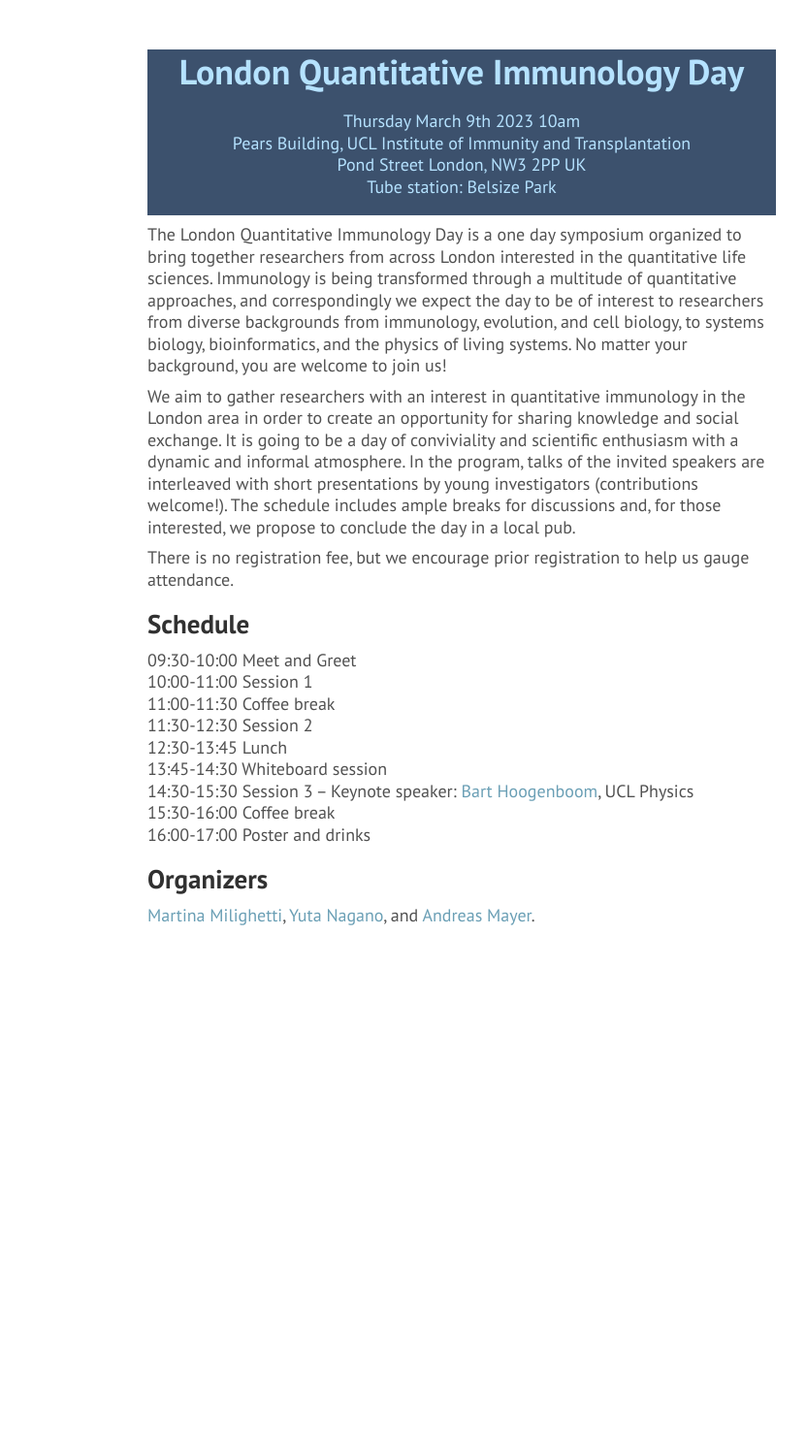
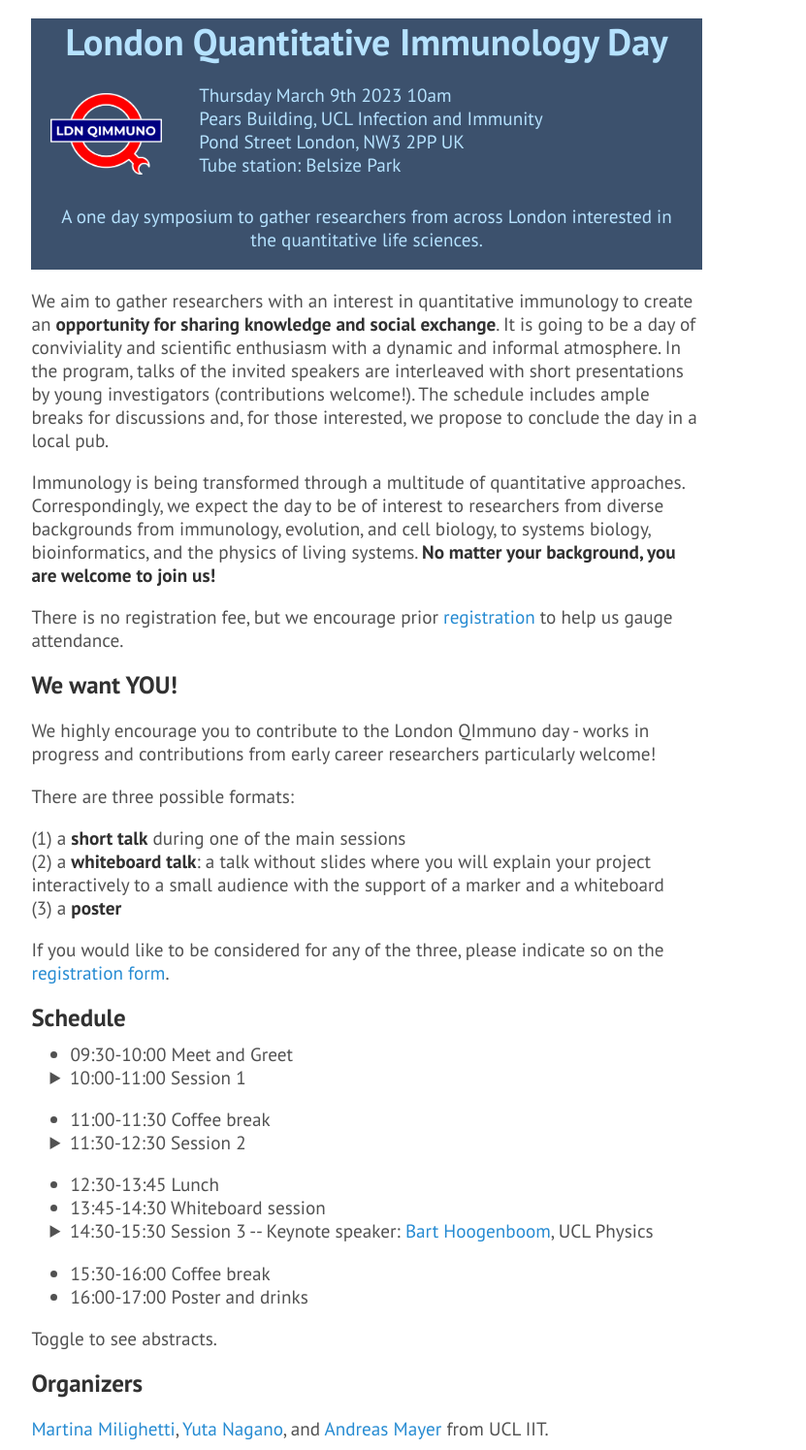
Before and after one commit to andim/andim.github.io, a Jekyll site: the page built from ldnqimmuno.md, in a window 1280 px wide. Shown: the whole page at 97% size, without its empty margins (262-1093 px from the left). Built offline with Jekyll 4.4.1, drawn with Linux system fonts in a browser that asks for light colours; nearby versions of some CDN libraries; a style sheet for code colours, icons or effects is not loaded; before the commit the page ends 992 px from its top, so only the background shows below that; some of the changed text lies outside the part shown.

Commit message:
ldnqimmuno page updated

```diff
--- a/_layouts/conf.html
+++ b/_layouts/conf.html
@@ -22,8 +22,6 @@
   <!-- CSS -->
   <link rel="stylesheet" href="/{{ site.baseurl }}public/css/poole.css">
   <link rel="stylesheet" href="/{{ site.baseurl }}public/css/syntax.css">
-  <link rel="stylesheet" href="/{{ site.baseurl }}public/css/hyde.css">
-  <link rel="stylesheet" href="/{{ site.baseurl }}public/css/andim.css">
   <link rel="stylesheet" href="https://fonts.googleapis.com/css?family=PT+Sans:400,400italic,700|Abril+Fatface">
   <!-- Make symbols from font-awesome available -->
   <link rel="stylesheet" href="https://maxcdn.bootstrapcdn.com/font-awesome/4.4.0/css/font-awesome.min.css">
@@ -40,8 +38,6 @@
 
   <body class="theme-andim">
 
-<!--     {% include sidebar.html %} -->
-
     <div class="content container">
       {{ content }}
     </div>
--- a/ldnqimmuno.md
+++ b/ldnqimmuno.md
@@ -5,37 +5,70 @@ order: 5
 ---
 
 <div class="titlebox">
-  <h1 style="color:#B5E2FF">
+  <h1>
   London Quantitative Immunology Day
   </h1>
-  <p style="margin-top:1em;padding-bottom:1em">
+  <img style="width:6em;margin-left:1em;margin-top:1em;margin-right:2em" src="../images/ldnqimmuno.png" align="left">
+  <p style="text-align:left">
     Thursday March 9th 2023 10am <br />
-    Pears Building, UCL Institute of Immunity and Transplantation <br />
+    Pears Building, UCL Infection and Immunity <br />
     Pond Street London, NW3 2PP UK  <br />
     Tube station: Belsize Park  <br />
   </p>
+  <p style="margin-top:0em;padding:1em">
+    A one day symposium to gather researchers from across London interested in the quantitative life sciences.
+  </p>
 </div>
 
+We aim to gather researchers with an interest in quantitative immunology to create an **opportunity for sharing knowledge and social exchange**. It is going to be a day of conviviality and scientific enthusiasm with a dynamic and informal atmosphere. In the program, talks of the invited speakers are interleaved with short presentations by young investigators (contributions welcome!). The schedule includes ample breaks for discussions and, for those interested, we propose to conclude the day in a local pub.
 
-The London Quantitative Immunology Day is a one day symposium organized to bring together researchers from across London interested in the quantitative life sciences. Immunology is being transformed through a multitude of quantitative approaches, and correspondingly we expect the day to be of interest to researchers from diverse backgrounds from immunology, evolution, and cell biology, to systems biology, bioinformatics, and the physics of living systems. No matter your background, you are welcome to join us!
+Immunology is being transformed through a multitude of quantitative approaches. Correspondingly, we expect the day to be of interest to researchers from diverse backgrounds from immunology, evolution, and cell biology, to systems biology, bioinformatics, and the physics of living systems. **No matter your background, you are welcome to join us!**
 
-We aim to gather researchers with an interest in quantitative immunology in the London area in order to create an opportunity for sharing knowledge and social exchange. It is going to be a day of conviviality and scientific enthusiasm with a dynamic and informal atmosphere. In the program, talks of the invited speakers are interleaved with short presentations by young investigators (contributions welcome!). The schedule includes ample breaks for discussions and, for those interested, we propose to conclude the day in a local pub.
+There is no registration fee, but we encourage prior [registration](https://forms.office.com/Pages/ResponsePage.aspx?id=_oivH5ipW0yTySEKEdmlwsefyMHuSa9KkArfAHERWzNUQ0tOMlJIMElFUEVLNTM0T0RHMk9XSDZaSy4u) to help us gauge attendance.
 
-There is no registration fee, but we encourage prior registration to help us gauge attendance.
+## We want YOU!
+
+We highly encourage you to contribute to the London QImmuno day - works in progress and contributions from early career researchers particularly welcome!
+
+There are three possible formats:
+
+(1) a **short talk** during one of the main sessions
+(2) a **whiteboard talk**: a talk without slides where you will explain your project interactively to a small audience with the support of a marker and a whiteboard
+(3) a **poster**
+
+If you would like to be considered for any of the three, please indicate so on the [registration form](https://forms.office.com/Pages/ResponsePage.aspx?id=_oivH5ipW0yTySEKEdmlwsefyMHuSa9KkArfAHERWzNUQ0tOMlJIMElFUEVLNTM0T0RHMk9XSDZaSy4u).
 
 
 ## Schedule
 
-09:30-10:00 Meet and Greet
+- 09:30-10:00 Meet and Greet
+<details>
+<summary>
 10:00-11:00 Session 1
-11:00-11:30 Coffee break
+</summary>
+To be announced
+</details>
+- 11:00-11:30 Coffee break
+<details>
+<summary>
 11:30-12:30 Session 2
-12:30-13:45 Lunch
-13:45-14:30 Whiteboard session
-14:30-15:30 Session 3 -- Keynote speaker: [Bart Hoogenboom](https://www.hoogenboom-lab.com/), UCL Physics
-15:30-16:00 Coffee break
-16:00-17:00 Poster and drinks
+</summary>
+To be announced
+</details>
+- 12:30-13:45 Lunch
+- 13:45-14:30 Whiteboard session
+<details>
+<summary>
+14:30-15:30 Session 3 -- Keynote speaker: <a href="https://www.hoogenboom-lab.com/">Bart Hoogenboom</a>, UCL Physics
+</summary>
+  <h3>Physical membrane properties protect cytotoxic T cells from suicide</h3>
+  To eliminate virus-infected and tumour cells, cytotoxic T cells form a synapse with their target, in which they release pro-apoptotic granzymes as well as pore forming proteins called perforin. Perforin punches holes in the target membrane to facilitate cell entry for the granzymes, which next initiate a signalling cascade leading to programmed cell death (apoptosis). It has long been a mystery what protected the T cells from being targeted by the proteins they secrete to kill their targets. I will report on recent studies that have identified such self-protection mechanisms based on the physical properties of the T cell membrane. Notably, enhanced lipid order and packing reduce perforin binding, whereas externalisation of negatively charged lipids results in local deactivation of perforin. This raises the yet unanswered question if similar membrane-based protection could be used by cancer cells to evade immune killing.
+</details>
+- 15:30-16:00 Coffee break
+- 16:00-17:00 Poster and drinks
+
+Toggle to see abstracts.
 
 ## Organizers
 
-[Martina Milighetti](https://twitter.com/martina_milig), [Yuta Nagano](https://www.yutanagano.com/), and [Andreas Mayer](https://qimmuno.com/).
+[Martina Milighetti](https://twitter.com/martina_milig), [Yuta Nagano](https://www.yutanagano.com/), and [Andreas Mayer](https://qimmuno.com/) from UCL IIT.
--- a/public/css/conf.css
+++ b/public/css/conf.css
@@ -1,3 +1,47 @@
+html {
+  font-size: 1em;
+  font-family: "PT Sans", Helvetica, Arial, sans-serif;
+  line-height: 1.25;
+}
+@media (min-width: 48em) {
+  html {
+    font-size: 1.2em;
+  }
+}
+
+h1 {
+  margin-top: 1rem;
+  font-size: 2rem;
+  color: #B5E2FF;
+}
+
+h2 {
+  margin-top: 1rem;
+  font-size: 1.3rem;
+}
+
+p {
+  margin-top: 1.0rem;
+  margin-bottom: 0.5rem;
+}
+
+ul, ol, dl {
+  margin-top: 0;
+  margin-bottom: 0;
+  margin-left: 0rem
+}
+
+details {
+  margin-left: 1rem;
+  margin-bottom: 1rem;
+}
+
+details > summary {
+  cursor: pointer;
+  margin-bottom: 0rem;
+}
+
+
 .titlebox {
   background:  #3C516D;
   color: #B5E2FF;
```
Also changed, not shown: images/ldnqimmuno.png (added).
